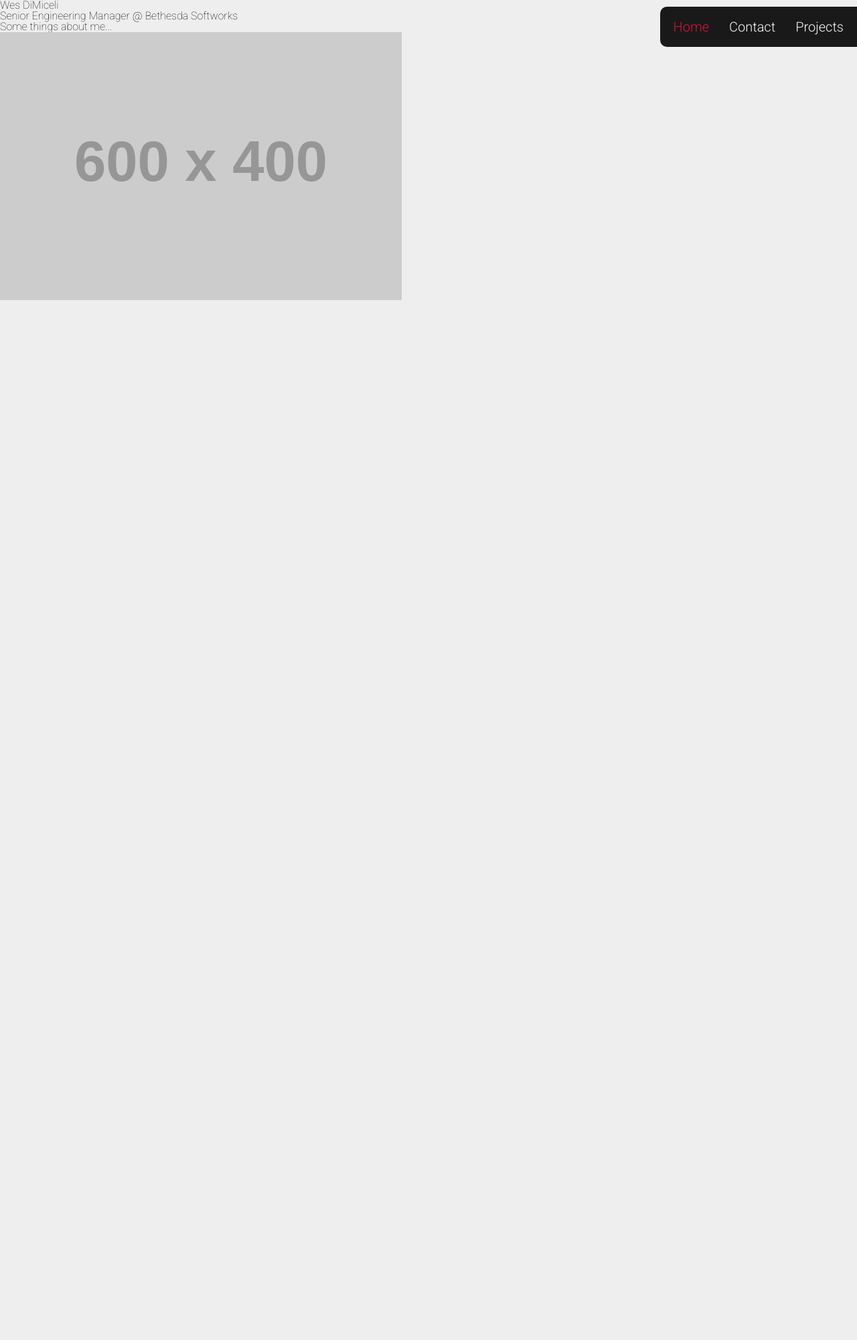
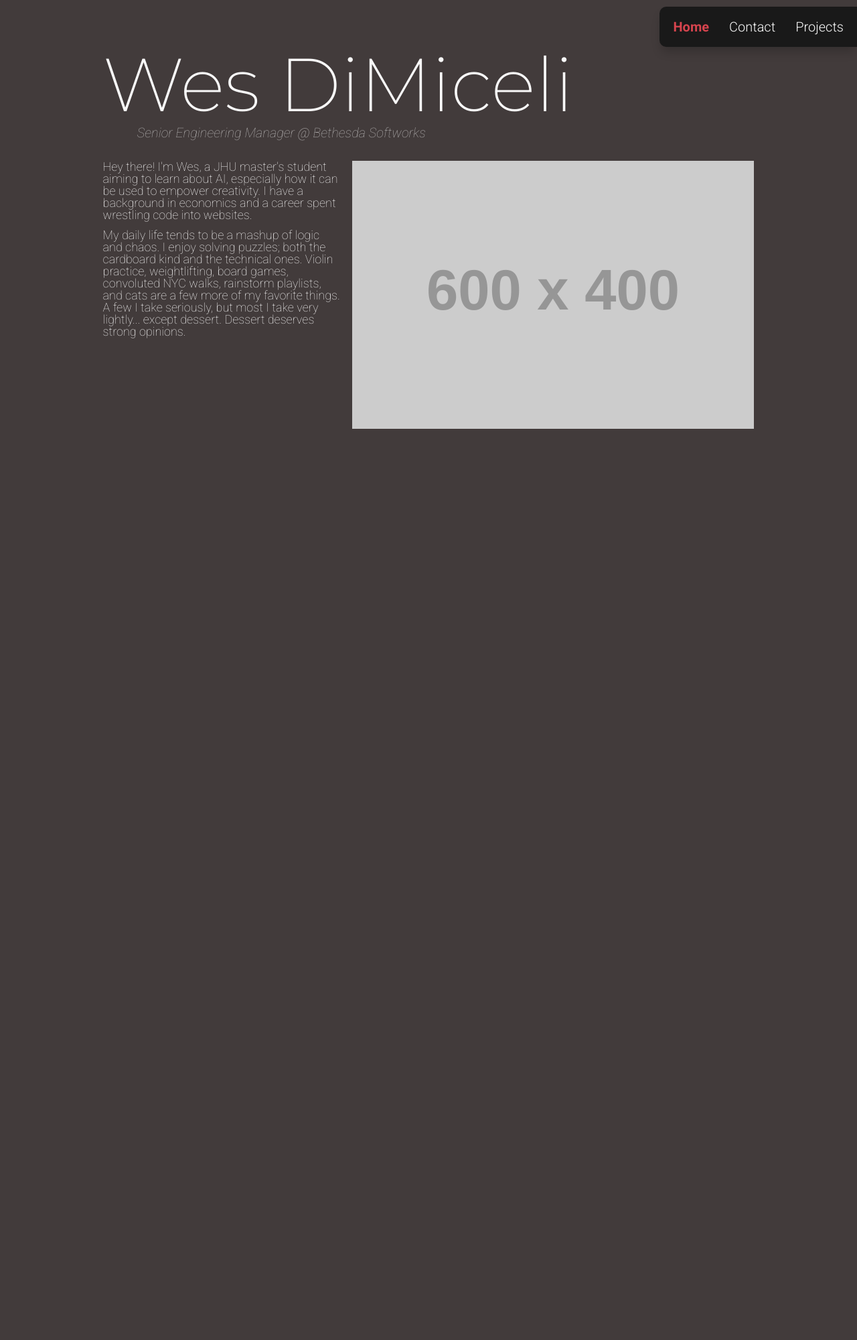
Before and after one commit to wdimiceli/jhu_software_concepts, a Flask app: page / in a window 1280 px wide. Shown: the whole page at 67% size. After the commit the page ends 640 px from the top, so only its background shows below. Run offline with Flask 3, Linux system fonts and the light colour scheme; grey boxes labelled with a size stand in for pictures from a placeholder-image service; some libraries are stand-ins or nearby versions.

Commit message:
feat: build out the text content for the home page

```diff
--- a/module_1/blueprints/portfolio/static/styles.css
+++ b/module_1/blueprints/portfolio/static/styles.css
@@ -1,8 +1,10 @@
 /*
- * Roboto typeface
- * https://fonts.google.com/specimen/Roboto
+ * Typefaces
+ * Roboto: https://fonts.google.com/specimen/Roboto
+ * Montserrat: https://fonts.google.com/specimen/Montserrat
  */
 @import url('https://fonts.googleapis.com/css2?family=Roboto:ital,wght@0,100;0,300;0,400;0,500;0,700;0,900;1,100;1,300;1,400;1,500;1,700;1,900&display=swap');
+@import url('https://fonts.googleapis.com/css2?family=Montserrat:ital,wght@0,100..900;1,100..900&family=Roboto:ital,wght@0,100;0,300;0,400;0,500;0,700;0,900;1,100;1,300;1,400;1,500;1,700;1,900&display=swap');
 
 /* -------------- Reset -------------- */
 
@@ -64,37 +66,104 @@ table {
   font-variation-settings: "wdth" 100;
 }
 
+body {
+  background: #423b3b;
+  color: #f9f9f9;
+}
 
-body {
-  background: #eee;
-  min-height: 2000px;
+section {
+  margin-bottom: 32px;
+
+  &.two-column {
+    display: flex;
+    flex-direction: column;
+    gap: 16px;
+
+    @media (min-width: 960px) {
+      flex-direction: row;
+    }
+  }
+}
+
+:is(h1,h2,h3,h4,h5,h6) {
+  font-family: "Montserrat", sans-serif;
+  font-optical-sizing: auto;
+  font-size: 42px;
+  font-weight: 200;
+
+  white-space: nowrap;
+
+  margin-bottom: 6px;
+
+  @media (min-width: 960px) {
+    font-size: 112px;
+  }
+}
+
+p {
+  max-width: 500px;
+  font-size: 18px;
+
+  &:not(:last-child) {
+    margin-bottom: 12px;
+  }
+}
+
+small {
+  display: inline-block;
+  font-style: italic;
+  padding-left: 4vw;
+  opacity: 0.6;
+
+  @media (min-width: 960px) {
+    font-size: 20px
+  }
+}
+
+main {
+  padding: 24px;
+
+  @media (min-width: 960px) {
+    padding: 70px 12vw;
+    width: fit-content;
+  }
 }
 
 nav-layout {
   display: block;
-  position: sticky;
-  top: 10px;
+
+  @media (min-width: 960px) {
+    position: sticky;
+    top: 10px;
+  }
 
   & > nav {
     background: #191919;
     display: flex;
     gap: 30px;
-    position: absolute;
     padding: 20px;
     right: 0;
     width: fit-content;
+    box-shadow: 0 10px 15px -3px rgb(0 0 0 / 0.2);
+    margin-left: auto;
+    border-bottom-left-radius: 10px;
+
+    /* Typography */
     font-weight: 300;
     font-size: 20px;
 
-    border-top-left-radius: 10px;
-    border-bottom-left-radius: 10px;
+    @media (min-width: 960px) {
+      position: absolute;
+      border-top-left-radius: 10px;
+    }
 
     & a {
       color: #f8f8f8;
       text-decoration: none;
 
       &[data-active] {
-        color: crimson;
+        color: #d6444e;
+        font-weight: 600;
       }
     }
   }
--- a/module_1/blueprints/portfolio/templates/pages/home.html
+++ b/module_1/blueprints/portfolio/templates/pages/home.html
@@ -1,11 +1,25 @@
 {% extends "pages/_base.html" %}
 
 {% block main %}
-<h1>Wes DiMiceli</h1>
+<section>
+  <h1>Wes DiMiceli</h1>
+  <small>Senior&nbsp;Engineering&nbsp;Manager @&nbsp;Bethesda&nbsp;Softworks</small>
+</section>
 
-<p>Senior Engineering Manager @ Bethesda Softworks</p>
+<section class="two-column">
+  <div>
+    <p>
+      Hey there! I'm Wes, a JHU master's student aiming to learn about AI, especially how it can be used to empower creativity.
+      I have a background in economics and a career spent wrestling code into websites.
+    </p>
 
-<p>Some things about me...</p>
+    <p>
+      My daily life tends to be a mashup of logic and chaos. I enjoy solving puzzles; both the cardboard kind and the technical ones.
+      Violin practice, weightlifting, board games, convoluted NYC walks, rainstorm playlists, and cats are a few more of my favorite things.
+      A few I take seriously, but most I take very lightly... except dessert. Dessert deserves strong opinions.
+    </p>
+  </div>
 
-<img src="https://placehold.co/600x400" />
+  <img src="https://placehold.co/600x400" />
+</section>
 {% endblock main %}
```
